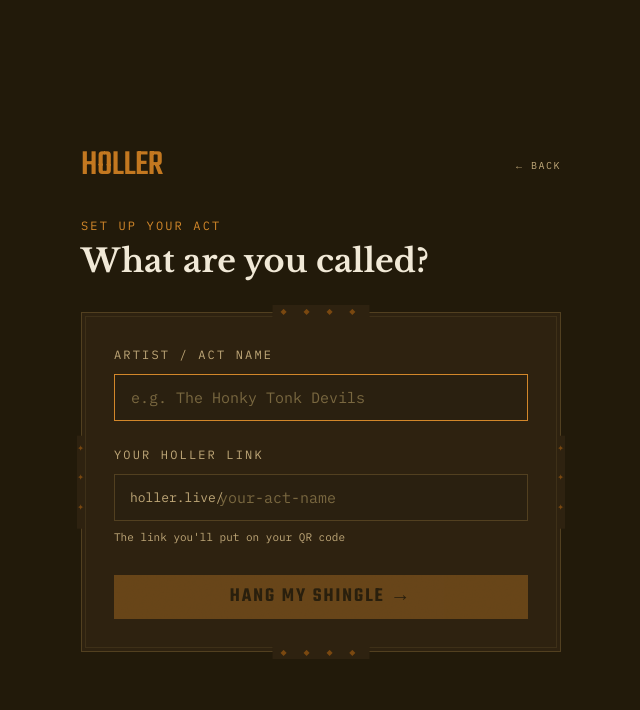
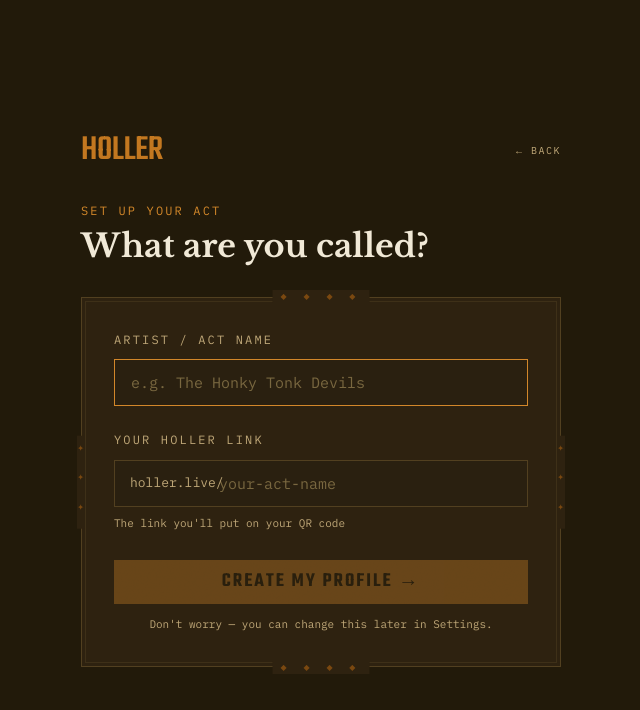
Before and after one commit to jdagger7/holler, a Next.js app: page /setup in a window 1280 px wide. Shown: the top 710 px of the page, without its empty margins (319-959 px from the left). Built offline with nearby package versions, Linux system fonts and the light colour scheme; no server answers.

Commit message:
Update page.tsx

```diff
--- a/app/setup/page.tsx
+++ b/app/setup/page.tsx
@@ -110,8 +110,12 @@ export default function SetupPage() {
             {error && <p style={{ color: 'var(--danger)', fontSize: '12px', marginBottom: '16px' }}>{error}</p>}
 
             <button type="submit" className="btn-primary" style={{ width: '100%' }} disabled={saving || slugAvailable !== true}>
-              {saving ? 'Saving...' : 'Hang my shingle →'}
+              {saving ? 'Saving...' : 'Create my profile →'}
             </button>
+
+            <p style={{ fontSize: '11px', color: 'var(--text-muted)', marginTop: '12px', textAlign: 'center' }}>
+              Don't worry — you can change this later in Settings.
+            </p>
           </form>
         </div>
 
```
